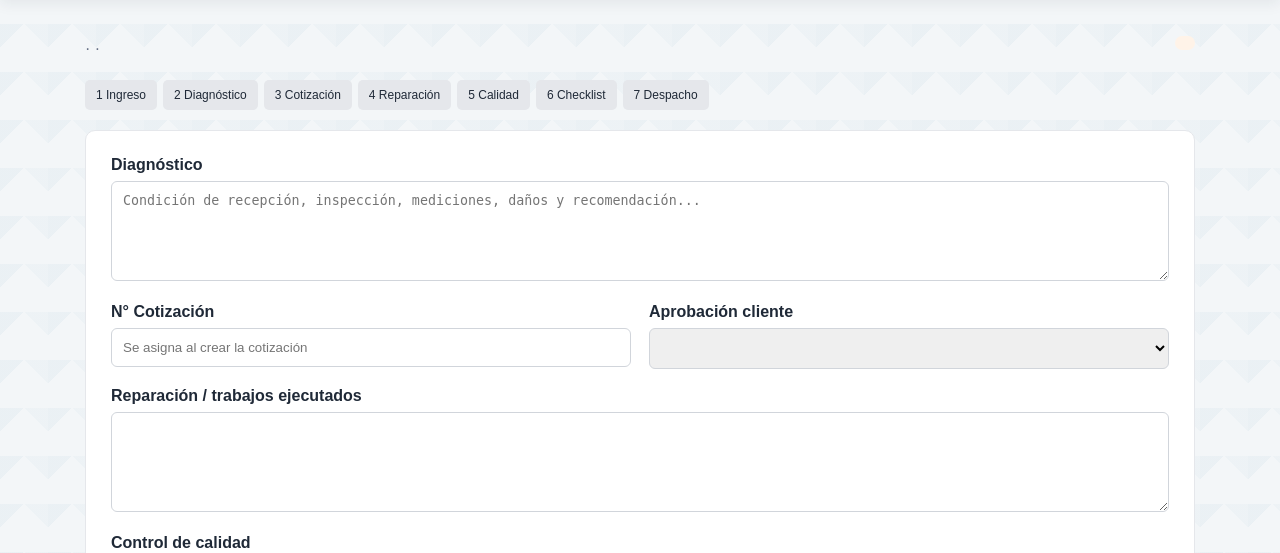
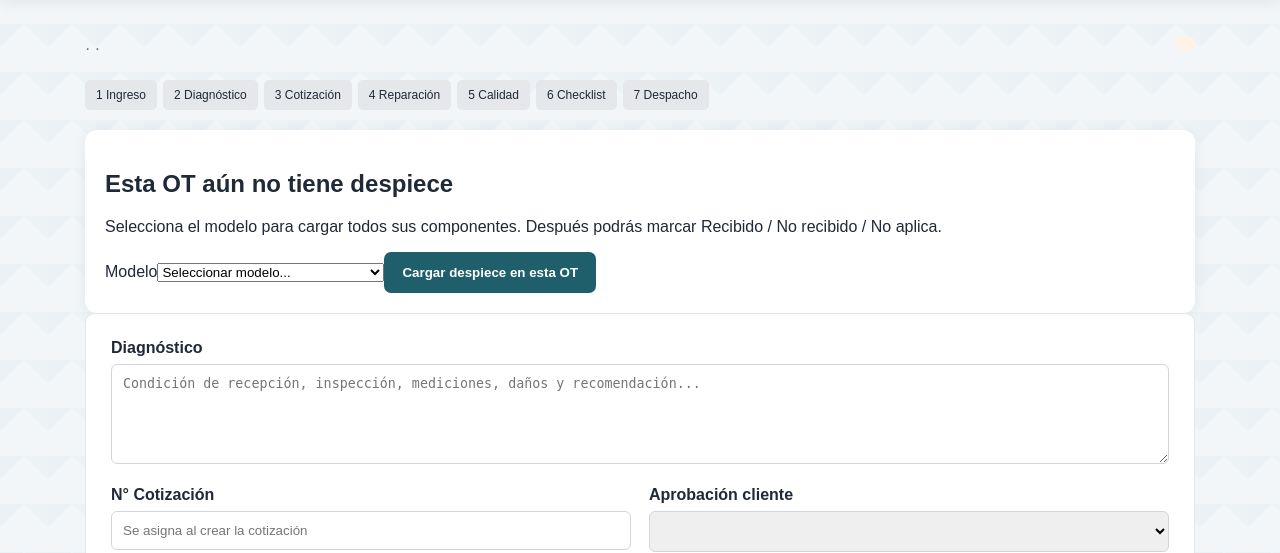
Before and after one commit to javierzurita81/ingepro-rp, a Flask app: template templates/ot.html in a window 1280 px wide. Shown: the part 72-625 px from the top of the page. Run offline with Flask 3, Linux system fonts and the light colour scheme; the template is opened without the code that fills it: values that come from a table or form of the project are taken from there, others are empty; some libraries are stand-ins or nearby versions.

Commit message:
Add files via upload

```diff
--- a/app.py
+++ b/app.py
@@ -142,12 +142,13 @@ class LineaCotizacion(db.Model):
     orden=db.Column(db.Integer, default=0)
 
 class OT(db.Model):
-    id=db.Column(db.Integer, primary_key=True); numero=db.Column(db.String(30), unique=True, nullable=False); fecha=db.Column(db.DateTime, default=datetime.utcnow)
+    id=db.Column(db.Integer, primary_key=True); modelo_id=db.Column(db.Integer, db.ForeignKey('modelo_equipo.id')); numero=db.Column(db.String(30), unique=True, nullable=False); fecha=db.Column(db.DateTime, default=datetime.utcnow)
     cliente=db.Column(db.String(120), nullable=False); equipo=db.Column(db.String(120), nullable=False); componente=db.Column(db.String(500), nullable=False)
     serie=db.Column(db.String(80)); guia=db.Column(db.String(80)); estado=db.Column(db.String(40), default='Diagnóstico'); diagnostico=db.Column(db.Text)
     cotizacion=db.Column(db.String(80)); aprobacion=db.Column(db.String(30), default='Pendiente'); reparacion=db.Column(db.Text); control_calidad=db.Column(db.Text)
     checklist=db.Column(db.String(120)); embalaje=db.Column(db.Text); despacho=db.Column(db.Text)
     fecha_comprometida=db.Column(db.Date)
+    modelo_equipo=db.relationship('ModeloEquipo')
     componentes_detalle=db.relationship('OTComponente', backref='ot', cascade='all, delete-orphan', lazy=True)
     hallazgos=db.relationship('DiagnosticoHallazgo', backref='ot', cascade='all, delete-orphan', lazy=True, order_by='DiagnosticoHallazgo.id')
     @property
@@ -240,6 +241,7 @@ def asegurar_columnas():
     if 'ot' in insp.get_table_names():
         cols={c['name'] for c in insp.get_columns('ot')}
         if 'fecha_comprometida' not in cols: db.session.execute(text('ALTER TABLE ot ADD COLUMN fecha_comprometida DATE'))
+        if 'modelo_id' not in cols: db.session.execute(text('ALTER TABLE ot ADD COLUMN modelo_id INTEGER'))
     if 'cliente' in insp.get_table_names():
         cols={c['name'] for c in insp.get_columns('cliente')}
         defs={'nombre_comercial':'VARCHAR(120)','rut':'VARCHAR(20)','direccion':'VARCHAR(200)','comuna':'VARCHAR(100)','ciudad':'VARCHAR(100)','giro':'VARCHAR(180)','telefono':'VARCHAR(60)','email':'VARCHAR(140)'}
@@ -329,7 +331,7 @@ def nueva_ot():
     if request.method=='POST':
         cliente=db.session.get(Cliente,int(request.form['cliente_id'])) or abort(404); modelo=db.session.get(ModeloEquipo,int(request.form['modelo_id'])) or abort(404)
         recibidos=set(request.form.getlist('componentes_recibidos'))
-        ot=OT(numero=next_number(),cliente=cliente.nombre,equipo=f'{modelo.tipo} {modelo.marca} {modelo.modelo}',componente='Pendiente detalle',serie=request.form.get('serie'),guia=request.form.get('guia'))
+        ot=OT(numero=next_number(),modelo_id=modelo.id,cliente=cliente.nombre,equipo=f'{modelo.tipo} {modelo.marca} {modelo.modelo}',componente='Pendiente detalle',serie=request.form.get('serie'),guia=request.form.get('guia'))
         db.session.add(ot); db.session.flush()
         nombres=[]
         for c in modelo.componentes:
@@ -340,6 +342,42 @@ def nueva_ot():
         ot.componente=', '.join(nombres) if nombres else 'Sin componentes marcados como recibidos'
         db.session.commit(); audit('OT creada',ot.numero); flash(f'{ot.numero} creada correctamente'); return redirect(url_for('ver_ot',ot_id=ot.id))
     return render_template('nueva.html',clientes=clientes,modelos=modelos)
+def cargar_despiece_ot(ot, modelo):
+    if ot.componentes_detalle:
+        return 0
+    ot.modelo_id=modelo.id
+    creados=0
+    for c in modelo.componentes:
+        if c.activo is False: continue
+        db.session.add(OTComponente(ot_id=ot.id,componente_modelo_id=c.id,nombre=c.nombre,codigo=c.codigo,categoria=c.categoria or 'Componente reparable',condicion_ingreso='No recibido',material=c.material_default))
+        creados += 1
+    return creados
+
+def inferir_modelo_ot(ot):
+    if ot.modelo_id:
+        return db.session.get(ModeloEquipo,ot.modelo_id)
+    texto=(ot.equipo or '').lower()
+    candidatos=ModeloEquipo.query.filter_by(activo=True).all()
+    for m in candidatos:
+        if m.marca.lower() in texto and m.modelo.lower() in texto:
+            return m
+    return None
+
+@app.route('/ot/<int:ot_id>/cargar-despiece',methods=['POST'])
+@permiso_required('ingreso')
+def ot_cargar_despiece(ot_id):
+    ot=db.session.get(OT,ot_id) or abort(404)
+    if ot.componentes_detalle:
+        flash('Esta OT ya tiene un despiece cargado.'); return redirect(url_for('ver_ot',ot_id=ot.id))
+    mid=request.form.get('modelo_id')
+    modelo=db.session.get(ModeloEquipo,int(mid)) if mid else inferir_modelo_ot(ot)
+    if not modelo:
+        flash('Selecciona el modelo de bomba para cargar su despiece.'); return redirect(url_for('ver_ot',ot_id=ot.id))
+    n=cargar_despiece_ot(ot,modelo)
+    db.session.commit(); audit('Despiece cargado en OT',f'{ot.numero} / {modelo.marca} {modelo.modelo} / {n} componentes')
+    flash(f'Despiece {modelo.marca} {modelo.modelo} cargado: {n} componentes. Marca ahora qué elementos fueron recibidos.')
+    return redirect(url_for('ver_ot',ot_id=ot.id))
+
 @app.route('/ot/<int:ot_id>',methods=['GET','POST'])
 @login_required
 def ver_ot(ot_id):
@@ -353,7 +391,12 @@ def ver_ot(ot_id):
             c.material=request.form.get(f'material_{c.id}',c.material or '').strip()
             c.ubicacion=request.form.get(f'ubicacion_{c.id}',c.ubicacion or '').strip()
         db.session.commit(); audit('OT actualizada',ot.numero); flash('OT actualizada'); return redirect(url_for('ver_ot',ot_id=ot.id))
-    return render_template('ot.html',ot=ot)
+    if not ot.componentes_detalle:
+        modelo=inferir_modelo_ot(ot)
+        if modelo:
+            cargar_despiece_ot(ot,modelo); db.session.commit()
+    modelos=ModeloEquipo.query.filter_by(activo=True).order_by(ModeloEquipo.tipo,ModeloEquipo.marca,ModeloEquipo.modelo).all()
+    return render_template('ot.html',ot=ot,modelos=modelos)
 
 
 @app.route('/ot/<int:ot_id>/diagnostico', methods=['GET','POST'])
@@ -379,6 +422,28 @@ def diagnostico_foto(hid):
     h=db.session.get(DiagnosticoHallazgo,hid) or abort(404)
     if not h.foto_datos: abort(404)
     return send_file(BytesIO(h.foto_datos),mimetype=h.foto_mime or 'image/jpeg',download_name=h.foto_nombre or f'hallazgo-{h.id}.jpg')
+
+@app.route('/diagnostico/hallazgo/<int:hid>/editar',methods=['GET','POST'])
+@permiso_required('diagnostico')
+def diagnostico_editar(hid):
+    h=db.session.get(DiagnosticoHallazgo,hid) or abort(404)
+    ot=h.ot
+    if request.method=='POST':
+        comp_id=request.form.get('ot_componente_id')
+        comp=db.session.get(OTComponente,int(comp_id)) if comp_id else None
+        if comp and comp.ot_id!=ot.id: abort(400)
+        condicion=request.form.get('condicion','').strip()
+        if not condicion:
+            flash('Debes indicar la condición encontrada.'); return redirect(url_for('diagnostico_editar',hid=h.id))
+        h.ot_componente_id=comp.id if comp else None
+        h.zona=request.form.get('zona','').strip(); h.condicion=condicion
+        h.trabajo_recomendado=request.form.get('trabajo_recomendado','').strip(); h.observacion=request.form.get('observacion','').strip(); h.estado=request.form.get('estado','Pendiente')
+        if request.files.get('foto') and request.files['foto'].filename:
+            nombre,mime,datos=preparar_foto(request.files.get('foto'))
+            if datos: h.foto_nombre=nombre; h.foto_mime=mime; h.foto_datos=datos
+        db.session.commit(); audit('Hallazgo diagnóstico editado',f'{ot.numero} / Hallazgo {h.id}')
+        flash('Hallazgo actualizado.'); return redirect(url_for('diagnostico_ot',ot_id=ot.id))
+    return render_template('diagnostico_editar.html',ot=ot,h=h)
 
 @app.route('/diagnostico/hallazgo/<int:hid>/eliminar',methods=['POST'])
 @permiso_required('diagnostico')
--- a/templates/ot.html
+++ b/templates/ot.html
@@ -10,16 +10,17 @@
 {% if usuario_actual.puede('diagnostico') %}
 <div class="card quote-action"><div><h2>Inspección y Diagnóstico Técnico</h2><p>Registra fotografías, condición encontrada y trabajo recomendado por componente. Hallazgos registrados: <b>{{ot.hallazgos|length}}</b>.</p></div><div class="actionrow"><a class="btn primary" href="{{url_for('diagnostico_ot',ot_id=ot.id)}}">Abrir diagnóstico fotográfico</a>{% if ot.hallazgos %}<a class="btn" href="{{url_for('diagnostico_pdf',ot_id=ot.id)}}">Generar PDF</a>{% endif %}</div></div>
 {% endif %}
+{% if not ot.componentes_detalle %}<div class="card warning"><h2>Esta OT aún no tiene despiece</h2><p>Selecciona el modelo para cargar todos sus componentes. Después podrás marcar Recibido / No recibido / No aplica.</p><form method="post" action="{{url_for('ot_cargar_despiece',ot_id=ot.id)}}"><label>Modelo<select name="modelo_id" required><option value="">Seleccionar modelo...</option>{% for m in modelos %}<option value="{{m.id}}">{{m.tipo}} · {{m.marca}} · {{m.modelo}}</option>{% endfor %}</select></label><button class="primary">Cargar despiece en esta OT</button></form></div>{% endif %}
 <form method="post" class="panel wide">
 {% if ot.componentes_detalle %}<div class="wide"><h2>Despiece / control de componentes</h2><p class="muted">Ingreso = qué llegó físicamente. Resolución = qué hará INGEPRO con cada elemento.</p><div class="tablewrap"><table><tr><th>Componente</th><th>Ingreso</th><th>Resolución</th><th>Material</th><th>Ubicación</th></tr>{% for c in ot.componentes_detalle %}<tr><td><b>{{c.codigo or ''}}</b>{% if c.codigo %}<br>{% endif %}{{c.nombre}}<small>{{c.categoria}}</small></td><td><select name="condicion_{{c.id}}">{% for x in ['Recibido','No recibido','No aplica'] %}<option {% if c.condicion_ingreso==x %}selected{% endif %}>{{x}}</option>{% endfor %}</select></td><td><select name="resolucion_{{c.id}}">{% for x in ['Sin intervención','Reutilizar','Reparar','Recuperar','Fabricar nuevo','Suministrar nuevo','Reemplazar'] %}<option {% if c.resolucion==x %}selected{% endif %}>{{x}}</option>{% endfor %}</select></td><td><input name="material_{{c.id}}" value="{{c.material or ''}}" placeholder="Material"></td><td><input name="ubicacion_{{c.id}}" value="{{c.ubicacion or ''}}" placeholder="Rack / zona"></td></tr>{% endfor %}</table></div></div>{% endif %}
-<label>Diagnóstico<textarea name="diagnostico" placeholder="Condición de recepción, inspección, mediciones, daños y recomendación...">{{ot.diagnostico or ''}}</textarea></label>
+<label>Diagnóstico<textarea name="diagnostico" lang="es" spellcheck="true" placeholder="Condición de recepción, inspección, mediciones, daños y recomendación...">{{ot.diagnostico or ''}}</textarea></label>
 <label>N° Cotización<input name="cotizacion" value="{{ot.cotizacion or ''}}" readonly placeholder="Se asigna al crear la cotización"></label>
 <label>Aprobación cliente<select name="aprobacion"><option>{{ot.aprobacion}}</option><option>Pendiente</option><option>Aprobada</option><option>Rechazada</option></select></label>
-<label>Reparación / trabajos ejecutados<textarea name="reparacion">{{ot.reparacion or ''}}</textarea></label>
-<label>Control de calidad<textarea name="control_calidad">{{ot.control_calidad or ''}}</textarea></label>
+<label>Reparación / trabajos ejecutados<textarea name="reparacion" lang="es" spellcheck="true">{{ot.reparacion or ''}}</textarea></label>
+<label>Control de calidad<textarea name="control_calidad" lang="es" spellcheck="true">{{ot.control_calidad or ''}}</textarea></label>
 <label>Checklist físico (referencia)<input name="checklist" value="{{ot.checklist or ''}}" placeholder="Ej. CHK-BOM-01 firmado"></label>
-<label>Embalaje<textarea name="embalaje">{{ot.embalaje or ''}}</textarea></label>
-<label>Despacho<textarea name="despacho">{{ot.despacho or ''}}</textarea></label>
+<label>Embalaje<textarea name="embalaje" lang="es" spellcheck="true">{{ot.embalaje or ''}}</textarea></label>
+<label>Despacho<textarea name="despacho" lang="es" spellcheck="true">{{ot.despacho or ''}}</textarea></label>
 <label>Estado<select name="estado">{% for e in ['Diagnóstico','Cotización enviada','Aprobada / Reparación','Control de calidad','Checklist / Embalaje','Despachada','Cerrada'] %}<option {% if ot.estado==e %}selected{% endif %}>{{e}}</option>{% endfor %}</select></label>
 <button>Guardar cambios</button></form>
 {% endblock %}
```
Also changed, not shown: templates/diagnostico.html (+6 -6 lines), templates/diagnostico_editar.html (added, +11 -0 lines), README_V7_3.md (added).
